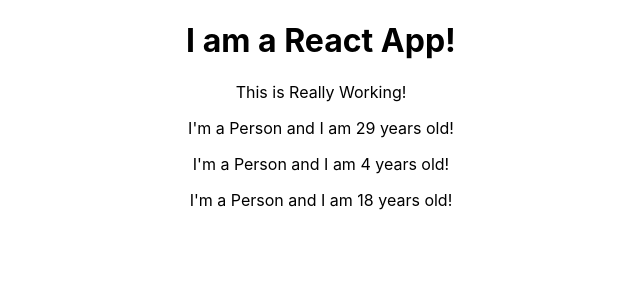
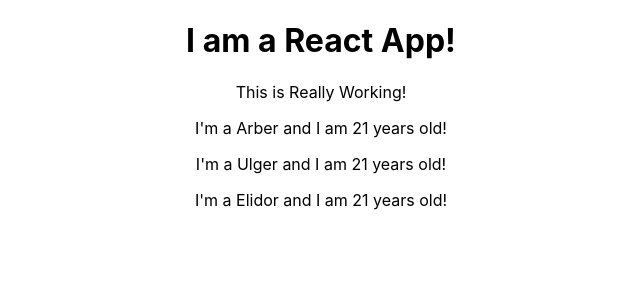
Before and after one commit to ArberGjonaj/React_Throwback_Learning, a React (Create React App) app: page / in a window 1280 px wide. Shown: the top 300 px of the page, without its empty margins (319-959 px from the left). Built offline with nearby package versions, Linux system fonts and the light colour scheme.

Commit message:
Working with Props

```diff
--- a/src/App.js
+++ b/src/App.js
@@ -7,9 +7,9 @@
     <div className="App">
      <h1>I am a React App!</h1>
      <p>This is Really Working!</p>
-     <Person/>
-     <Person/>
-     <Person/>
+     <Person name='Arber' age='21'/>
+     <Person name='Ulger' age='21'> Works at FedEx</Person>
+     <Person name='Elidor' age='21'/>
     </div>
   );
 }
--- a/src/Person/Person.js
+++ b/src/Person/Person.js
@@ -1,5 +1,5 @@
-const person = () => {
-  return <p>I'm a Person and I am {Math.floor(Math.random()*30)} years old!</p>;
+const person = (props) => {
+  return <p>I'm a {props.name} and I am {props.age} years old!</p>;
 };
 
 export default person;
```
